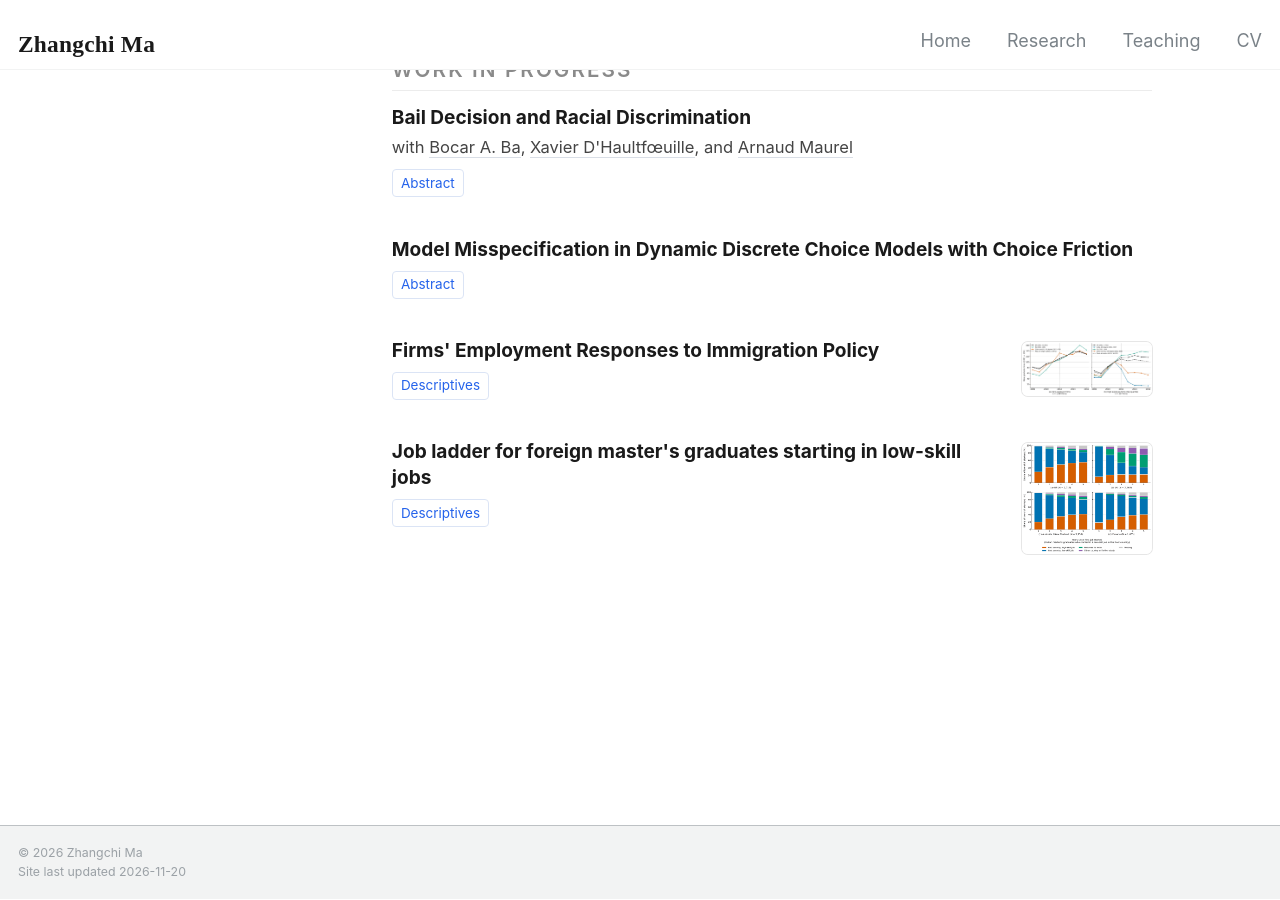
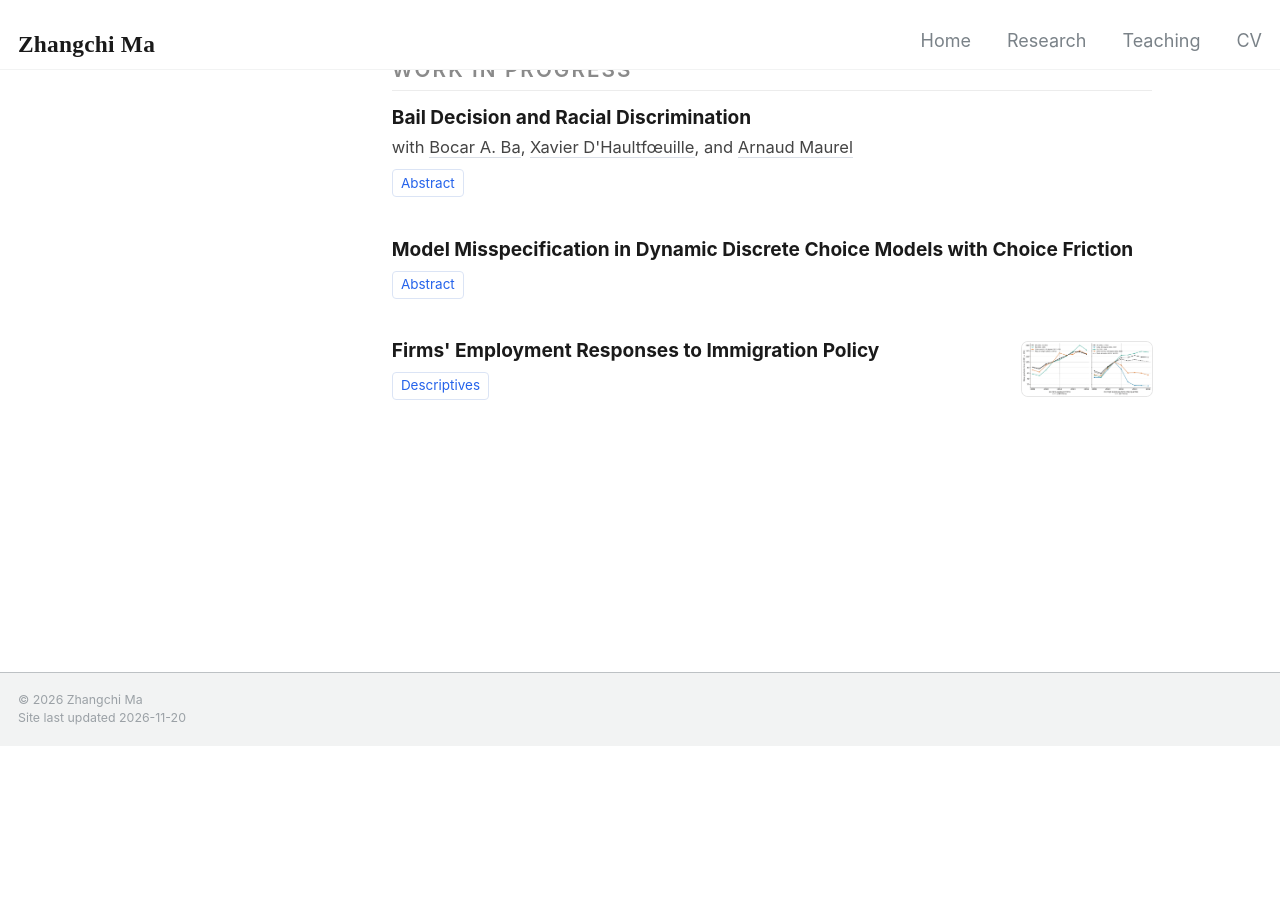
Before and after one commit to henrymzc/henrymzc.github.io, a Jekyll site: the page built from _pages/research.html, in a window 1280 px wide and 900 px high, scrolled down 1483 px. Built offline with Jekyll 4.4.1, drawn with Linux system fonts in a browser that asks for light colours; after the commit the page ends 2229 px from its top, so only the background shows below that.

Commit message:
Research: remove the job ladder work-in-progress entry
Co-Authored-By: Claude Opus 5.5 <noreply@anthropic.com>

```diff
--- a/_pages/research.html
+++ b/_pages/research.html
@@ -352,20 +352,6 @@ author_profile: false
    </div>
   </article>
 
-  <article class="paper">
-   <div class="paper-row">
-    <div class="paper-main">
-      <p class="title">Job ladder for foreign master's graduates starting in low-skill jobs</p>
-      <div class="links">
-        <button class="abstract-toggle" onclick="toggleAbs(this)">Descriptives</button>
-      </div>
-      <p class="abstract">A substantial share of low-skill starters move into high-skill jobs in the host country, but the share differs sharply across destinations. Five years after the first job, 55% hold a high-skill job in the US, compared with only 22% in the UK, where half just left the UK.</p>
-    </div>
-    <div class="paper-fig">
-      <img src="/files/fig_low_skill_ladder.png" alt="Status of low-skill starters one to five years after the first job, by destination">
-    </div>
-   </div>
-  </article>
 
 
   <!-- ============ PUBLICATIONS (uncomment when you have one) ============
```
Also changed, not shown: files/fig_low_skill_ladder.png (deleted).
